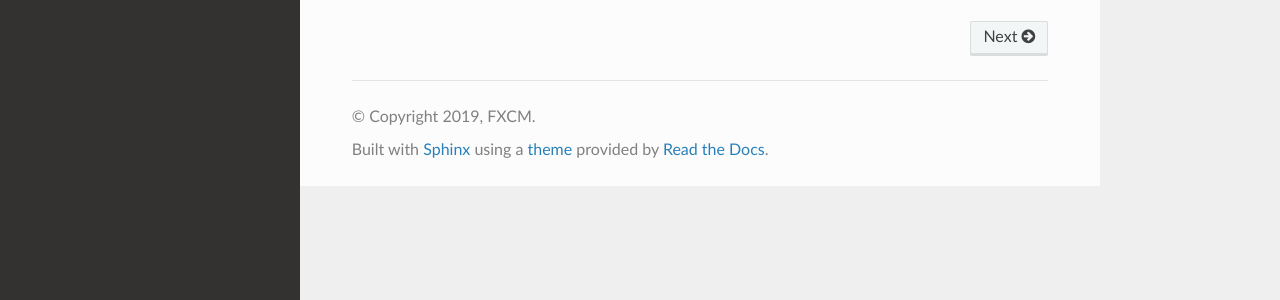
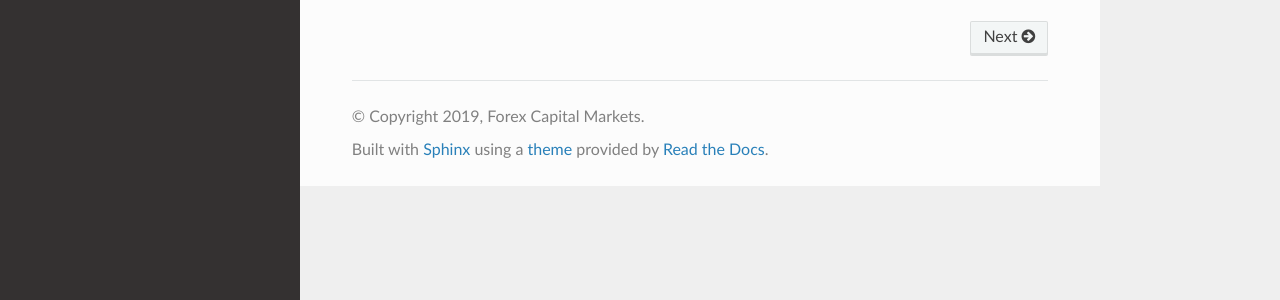
Before and after one commit to fxcm-mroman/FXCM-API, a Sphinx documentation site: the page built from docs/index.rst, in a window 1280 px wide. Shown: the part 536-836 px from the top of the page. Built offline with Sphinx 7.4.7 and the Read the Docs theme 2.0.0, drawn with Linux system fonts in a browser that asks for light colours.

Commit message:
Edited conf.py

```diff
--- a/docs/conf.py
+++ b/docs/conf.py
@@ -20,8 +20,8 @@
 # -- Project information -----------------------------------------------------
 
 project = 'FXCM API Developer Documentation'
-copyright = '2019, FXCM'
-author = 'FXCM'
+copyright = '2019, Forex Capital Markets'
+author = 'Forex Capital Markets'
 
 # The short X.Y version
 version = ''
--- a/docs/index.rst
+++ b/docs/index.rst
@@ -2,7 +2,7 @@ FXCM API Developer Documentation
 ===================================
 
 .. toctree::
-   :maxdepth: 2
+   :maxdepth: 3
    :caption: Contents:
 
    restapi
```
Also changed, not shown: 14 other files.
